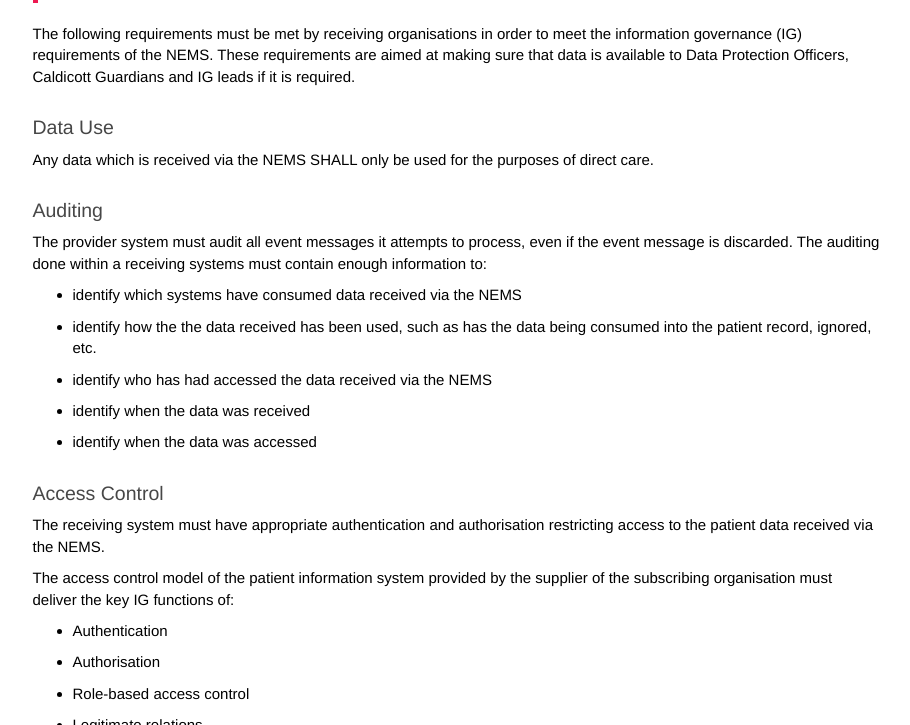
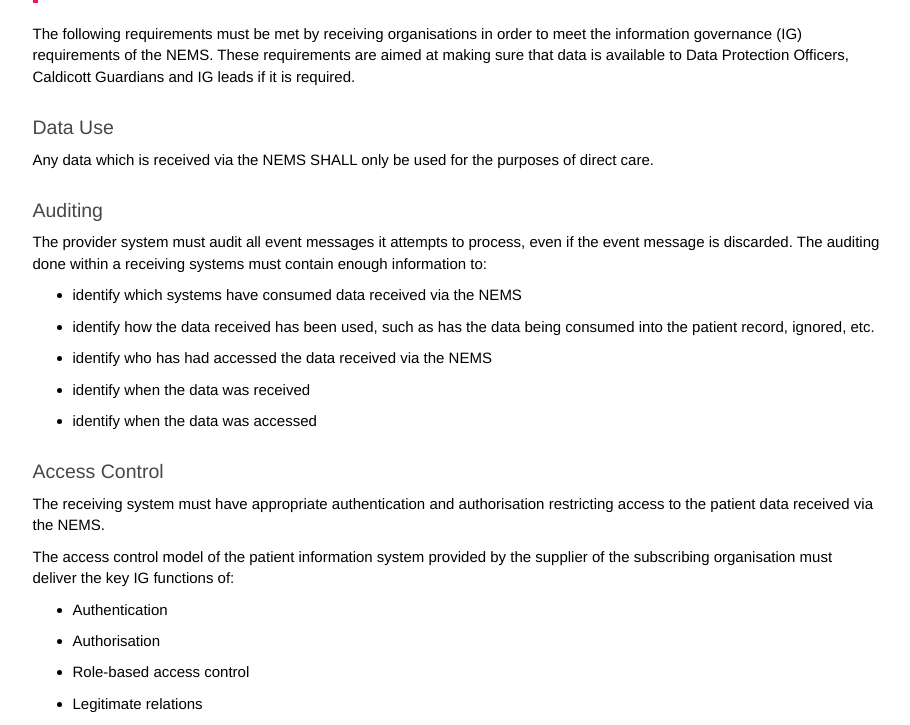
Before and after one commit to nhsconnect/Events-Management, a Jekyll site: the page built from pages/receiver/receiver_ig.md, in a window 1280 px wide and 900 px high, cut to the strip 175-900 px from the top of the window. Shown: the whole strip, without its empty margins (330-1240 px from the left). Built offline with Jekyll 4.4.1, drawn with Linux system fonts in a browser that asks for light colours; nearby versions of some CDN libraries; comment, search, counter and statistics services are not loaded.

Commit message:
Removed "the the" type from a couple of pages

```diff
--- a/pages/receiver/receiver_ig.md
+++ b/pages/receiver/receiver_ig.md
@@ -20,7 +20,7 @@
 The provider system must audit all event messages it attempts to process, even if the event message is discarded. The auditing done within a receiving systems must contain enough information to:
 
 - identify which systems have consumed data received via the NEMS
-- identify how the the data received has been used, such as has the data being consumed into the patient record, ignored, etc.
+- identify how the data received has been used, such as has the data being consumed into the patient record, ignored, etc.
 - identify who has had accessed the data received via the NEMS
 - identify when the data was received
 - identify when the data was accessed
```
Also changed, not shown: pages/messages/explore_generic_event_requirements.md (+1 -1 lines), pages/messages/messages/pds_birth_notification_1.md (+1 -1 lines), pages/messages/messages/pds_change_of_address_1.md (+2 -2 lines).
